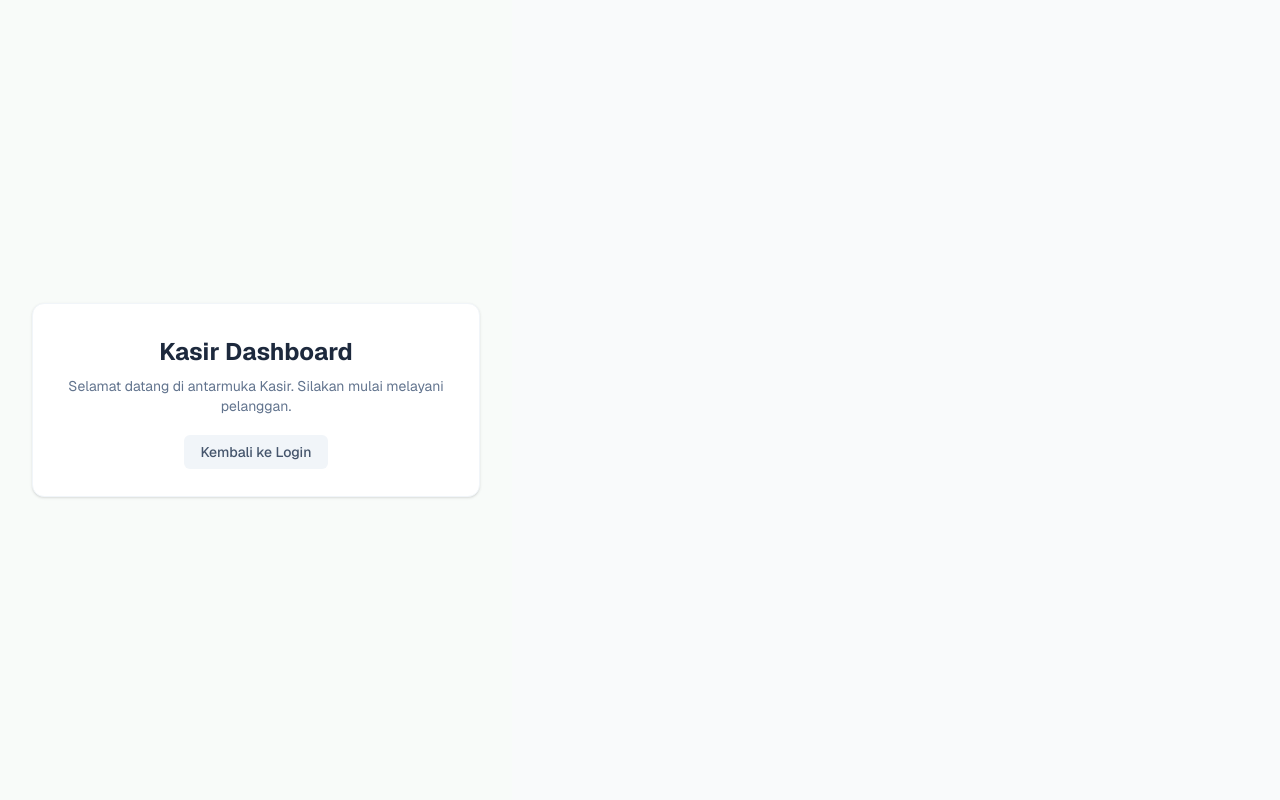
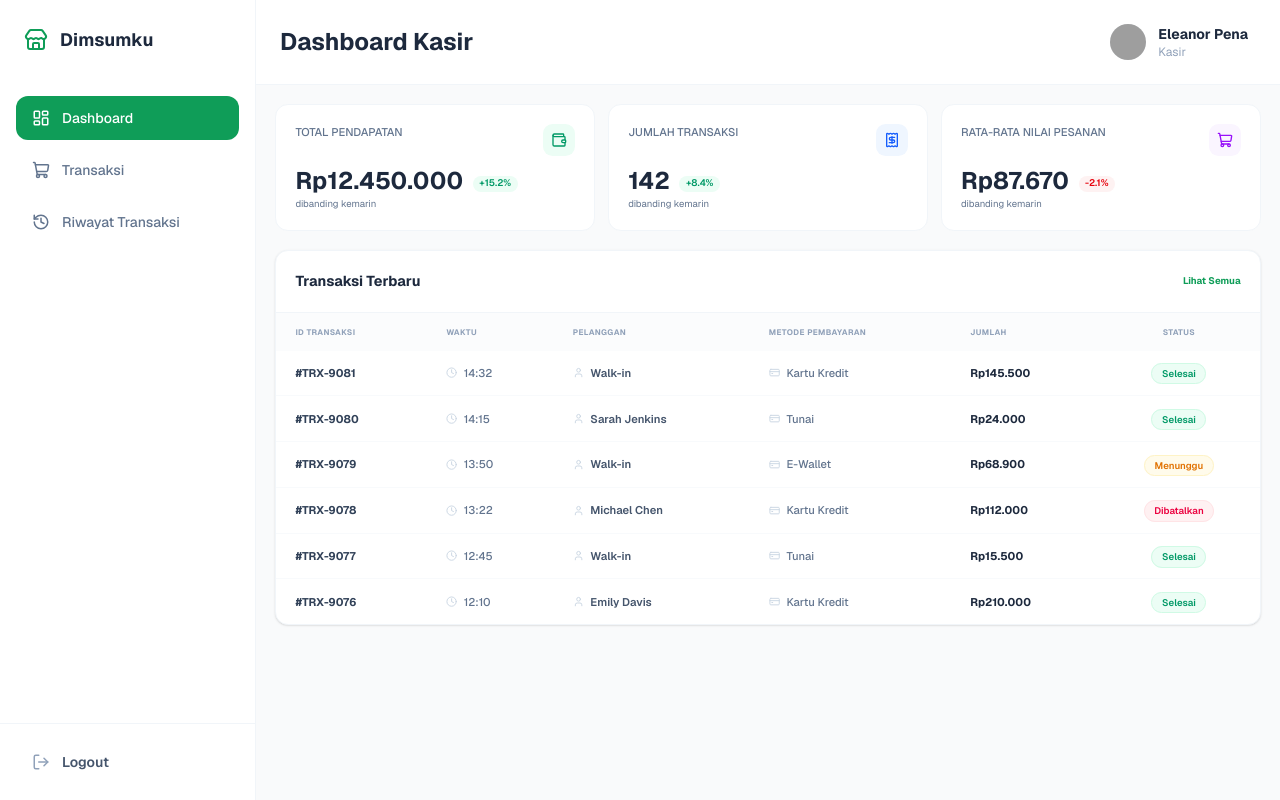
Before and after one commit to heldaramdhani/warung_jajan, a Next.js app: page /kasir in a window 1280 px wide. Built offline with nearby package versions, Linux system fonts and the light colour scheme; grey boxes are pictures that could not be loaded.

Commit message:
add dashboard kasir
add dashboard kasir

```diff
--- a/src/app/admin/produk/page.tsx
+++ b/src/app/admin/produk/page.tsx
@@ -22,7 +22,7 @@ export default function ProdukPage() {
 
   // Form states for Add Product
   const [addForm, setAddForm] = useState({
-    name: '', description: '', category: 'Dimsum', purchasePrice: '', sellingPrice: '', image: ''
+    name: '', description: '', category: 'Dimsum', sellingPrice: '', image: ''
   });
 
   // Fetch products from API
@@ -39,7 +39,6 @@ export default function ProdukPage() {
             name: p.nama_produk,
             description: `Stok: ${p.stok}`,
             category: p.kategori?.nama_kategori || 'Tanpa Kategori',
-            purchasePrice: 'Rp 0',
             sellingPrice: `Rp ${p.harga.toLocaleString('id-ID')}`,
             image: p.gambar_url || undefined
           }));
@@ -81,13 +80,12 @@ export default function ProdukPage() {
       name: addForm.name || 'Produk Baru',
       description: addForm.description || '-',
       category: addForm.category,
-      purchasePrice: `Rp ${addForm.purchasePrice || '0'}`,
       sellingPrice: `Rp ${addForm.sellingPrice || '0'}`,
       image: addForm.image || undefined
     };
     setProductsList([newProduct, ...productsList]);
     setIsModalOpen(false);
-    setAddForm({ name: '', description: '', category: 'Dimsum', purchasePrice: '', sellingPrice: '', image: '' });
+    setAddForm({ name: '', description: '', category: 'Dimsum', sellingPrice: '', image: '' });
   };
 
   const submitEditProduct = () => {
--- a/src/app/kasir/layout.tsx
+++ b/src/app/kasir/layout.tsx
@@ -1,10 +1,21 @@
+'use client';
+
 import React from 'react';
+import { Sidebar } from '@/components/kasir/Sidebar';
+import { Navbar } from '@/components/kasir/Navbar';
 
 export default function KasirLayout({ children }: { children: React.ReactNode }) {
   return (
     <div className="flex h-screen bg-[#f9fafb] font-sans">
-      {/* Kasir layout placeholder */}
-      {children}
+      <Sidebar />
+      <div className="flex-1 flex flex-col overflow-hidden">
+        <Navbar />
+        <main className="flex-1 overflow-y-auto bg-[#f9fafb]">
+          <div style={{ zoom: 0.8 } as any} className="p-4 md:p-6 min-h-full">
+            {children}
+          </div>
+        </main>
+      </div>
     </div>
   );
 }
--- a/src/app/kasir/page.tsx
+++ b/src/app/kasir/page.tsx
@@ -1,12 +1,123 @@
+'use client';
+
 import React from 'react';
+import { Wallet, Receipt, ShoppingCart, Clock, User, CreditCard } from 'lucide-react';
+import { StatCard } from '@/components/admin/StatCard';
+
+// Status badge component
+const StatusBadge = ({ status }: { status: string }) => {
+  const styles: Record<string, string> = {
+    'Selesai': 'bg-emerald-50 text-emerald-600 border-emerald-100',
+    'Menunggu': 'bg-amber-50 text-amber-600 border-amber-100',
+    'Dibatalkan': 'bg-rose-50 text-rose-600 border-rose-100',
+  };
+
+  return (
+    <span className={`px-3 py-1 rounded-full text-xs font-semibold border ${styles[status] || 'bg-slate-50 text-slate-600'}`}>
+      {status}
+    </span>
+  );
+};
 
 export default function KasirDashboard() {
+  const recentTransactions = [
+    { id: '#TRX-9081', waktu: '14:32', pelanggan: 'Walk-in', metode: 'Kartu Kredit', jumlah: 'Rp145.500', status: 'Selesai' },
+    { id: '#TRX-9080', waktu: '14:15', pelanggan: 'Sarah Jenkins', metode: 'Tunai', jumlah: 'Rp24.000', status: 'Selesai' },
+    { id: '#TRX-9079', waktu: '13:50', pelanggan: 'Walk-in', metode: 'E-Wallet', jumlah: 'Rp68.900', status: 'Menunggu' },
+    { id: '#TRX-9078', waktu: '13:22', pelanggan: 'Michael Chen', metode: 'Kartu Kredit', jumlah: 'Rp112.000', status: 'Dibatalkan' },
+    { id: '#TRX-9077', waktu: '12:45', pelanggan: 'Walk-in', metode: 'Tunai', jumlah: 'Rp15.500', status: 'Selesai' },
+    { id: '#TRX-9076', waktu: '12:10', pelanggan: 'Emily Davis', metode: 'Kartu Kredit', jumlah: 'Rp210.000', status: 'Selesai' },
+  ];
+
   return (
-    <div className="p-8 min-h-screen bg-[#f8fbf9] flex flex-col items-center justify-center">
-      <div className="bg-white p-8 rounded-xl shadow-sm border border-slate-100 text-center max-w-md w-full">
-        <h1 className="text-2xl font-bold text-slate-800 mb-2">Kasir Dashboard</h1>
-        <p className="text-slate-500 mb-6 text-sm">Selamat datang di antarmuka Kasir. Silakan mulai melayani pelanggan.</p>
-        <a href="/login" className="px-4 py-2 bg-slate-100 text-slate-600 rounded-md text-sm font-medium hover:bg-slate-200 transition-colors">Kembali ke Login</a>
+    <div className="flex flex-col gap-6">
+      {/* Stats Grid */}
+      <div className="grid grid-cols-1 md:grid-cols-3 gap-4">
+        <StatCard
+          title="TOTAL PENDAPATAN"
+          value="Rp12.450.000"
+          trend="+15.2%"
+          trendPositive={true}
+          subtitle="dibanding kemarin"
+          icon={Wallet}
+          iconBgColor="bg-emerald-50"
+          iconColor="text-emerald-600"
+        />
+        <StatCard
+          title="JUMLAH TRANSAKSI"
+          value="142"
+          trend="+8.4%"
+          trendPositive={true}
+          subtitle="dibanding kemarin"
+          icon={Receipt}
+          iconBgColor="bg-blue-50"
+          iconColor="text-blue-600"
+        />
+        <StatCard
+          title="RATA-RATA NILAI PESANAN"
+          value="Rp87.670"
+          trend="-2.1%"
+          trendPositive={false}
+          subtitle="dibanding kemarin"
+          icon={ShoppingCart}
+          iconBgColor="bg-purple-50"
+          iconColor="text-purple-600"
+        />
+      </div>
+
+      {/* Transactions Table */}
+      <div className="bg-white rounded-2xl border border-slate-100 shadow-sm overflow-hidden flex flex-col">
+        <div className="p-6 border-b border-slate-100 flex justify-between items-center">
+          <h2 className="text-lg font-bold text-slate-800 flex items-center gap-2">
+            Transaksi Terbaru
+          </h2>
+          <button className="text-[#0f9d58] text-xs font-bold hover:underline">
+            Lihat Semua
+          </button>
+        </div>
+        <div className="overflow-x-auto">
+          <table className="w-full text-left">
+            <thead>
+              <tr className="bg-slate-50/50">
+                <th className="px-6 py-4 text-[10px] font-bold text-slate-400 tracking-wider uppercase">ID TRANSAKSI</th>
+                <th className="px-6 py-4 text-[10px] font-bold text-slate-400 tracking-wider uppercase">WAKTU</th>
+                <th className="px-6 py-4 text-[10px] font-bold text-slate-400 tracking-wider uppercase">PELANGGAN</th>
+                <th className="px-6 py-4 text-[10px] font-bold text-slate-400 tracking-wider uppercase">METODE PEMBAYARAN</th>
+                <th className="px-6 py-4 text-[10px] font-bold text-slate-400 tracking-wider uppercase">JUMLAH</th>
+                <th className="px-6 py-4 text-[10px] font-bold text-slate-400 tracking-wider uppercase text-center">STATUS</th>
+              </tr>
+            </thead>
+            <tbody className="divide-y divide-slate-50">
+              {recentTransactions.map((trx, i) => (
+                <tr key={i} className="hover:bg-slate-50 transition-colors group">
+                  <td className="px-6 py-4 text-sm font-bold text-slate-700">{trx.id}</td>
+                  <td className="px-6 py-4 text-sm text-slate-500 font-medium">
+                    <div className="flex items-center gap-2">
+                      <Clock size={14} className="text-slate-300" />
+                      {trx.waktu}
+                    </div>
+                  </td>
+                  <td className="px-6 py-4 text-sm text-slate-600 font-semibold">
+                    <div className="flex items-center gap-2">
+                      <User size={14} className="text-slate-300" />
+                      {trx.pelanggan}
+                    </div>
+                  </td>
+                  <td className="px-6 py-4 text-sm text-slate-500 font-medium">
+                    <div className="flex items-center gap-2">
+                      <CreditCard size={14} className="text-slate-300" />
+                      {trx.metode}
+                    </div>
+                  </td>
+                  <td className="px-6 py-4 text-sm font-bold text-slate-800">{trx.jumlah}</td>
+                  <td className="px-6 py-4 text-center">
+                    <StatusBadge status={trx.status} />
+                  </td>
+                </tr>
+              ))}
+            </tbody>
+          </table>
+        </div>
       </div>
     </div>
   );
--- /dev/null
+++ b/src/components/kasir/Navbar.tsx
@@ -0,0 +1,39 @@
+'use client';
+
+import React from 'react';
+import { CardUser } from '../common/CardUser';
+import { usePathname } from 'next/navigation';
+
+export function Navbar() {
+  const pathname = usePathname();
+  let title = 'Dashboard Kasir';
+  let subtitle = '';
+
+  if (pathname === '/kasir/transaksi') {
+    title = 'Transaksi Baru';
+    subtitle = 'Input pesanan pelanggan';
+  } else if (pathname === '/kasir/riwayat') {
+    title = 'Riwayat Transaksi';
+    subtitle = 'Daftar semua transaksi yang telah dilakukan';
+  }
+
+  return (
+    <header className="bg-white flex items-center justify-between px-6 py-4 border-b border-slate-100 min-h-[80px]">
+      <div>
+        <h1 className="text-2xl font-bold text-slate-800">{title}</h1>
+        {subtitle && <p className="text-sm text-slate-500 mt-1">{subtitle}</p>}
+      </div>
+
+      <div className="flex items-center ml-auto">
+        <div className="flex items-center gap-3 cursor-pointer p-2 rounded-xl hover:bg-slate-50 transition-colors">
+          <CardUser
+            name="Eleanor Pena"
+            role="Kasir"
+            initial="E"
+            avatarUrl="https://i.pravatar.cc/150?u=eleanor"
+          />
+        </div>
+      </div>
+    </header>
+  );
+}
--- /dev/null
+++ b/src/components/kasir/Sidebar.tsx
@@ -0,0 +1,58 @@
+'use client';
+
+import React from 'react';
+import { Store, LayoutDashboard, ShoppingCart, History, LogOut } from 'lucide-react';
+import Link from 'next/link';
+import { usePathname } from 'next/navigation';
+
+export function Sidebar() {
+  const pathname = usePathname();
+
+  const navLinks = [
+    { href: '/kasir', label: 'Dashboard', icon: LayoutDashboard },
+    { href: '/kasir/transaksi', label: 'Transaksi', icon: ShoppingCart },
+    { href: '/kasir/riwayat', label: 'Riwayat Transaksi', icon: History },
+  ];
+
+  return (
+    <aside className="w-64 bg-white border-r border-slate-100 flex flex-col h-full">
+      {/* Logo Area */}
+      <div className="h-20 flex items-center px-6">
+        <div className="flex items-center gap-3">
+          <Store className="text-[#0f9d58]" size={24} />
+          <span className="font-bold text-slate-800 text-lg">Dimsumku</span>
+        </div>
+      </div>
+
+      {/* Navigation */}
+      <nav className="flex-1 px-4 py-4 space-y-2">
+        {navLinks.map((link) => {
+          const isActive = pathname === link.href;
+          const Icon = link.icon;
+          return (
+            <Link
+              key={link.href}
+              href={link.href}
+              className={`flex items-center gap-3 px-4 py-3 rounded-xl text-sm font-medium transition-colors ${
+                isActive
+                  ? 'bg-[#0f9d58] text-white'
+                  : 'text-slate-500 hover:text-slate-800 hover:bg-slate-50'
+              }`}
+            >
+              <Icon size={18} />
+              {link.label}
+            </Link>
+          );
+        })}
+      </nav>
+
+      {/* Logout */}
+      <div className="p-4 border-t border-slate-100">
+        <button className="flex items-center gap-3 px-4 py-3 w-full rounded-xl text-sm font-medium transition-colors text-slate-600 hover:bg-red-50 hover:text-red-600 active:bg-red-100 group">
+          <LogOut size={18} className="text-slate-400 group-hover:text-red-600 transition-colors" />
+          <span className="font-semibold">Logout</span>
+        </button>
+      </div>
+    </aside>
+  );
+}
--- a/src/data/mockProducts.ts
+++ b/src/data/mockProducts.ts
@@ -6,7 +6,6 @@ export const initialProducts: Product[] = [
     name: 'Dimsum Ayam',
     description: '6 pcs • Siap jual',
     category: 'Dimsum',
-    purchasePrice: 'Rp 8.000',
     sellingPrice: 'Rp 18.000',
     image: 'https://images.unsplash.com/photo-1496116218417-1a781b1c416c?q=80&w=200&auto=format&fit=crop'
   },
@@ -15,7 +14,6 @@ export const initialProducts: Product[] = [
     name: 'Dimsum Mentai',
     description: 'Porsi reguler • Fresh made',
     category: 'Dimsum',
-    purchasePrice: 'Rp 10.000',
     sellingPrice: 'Rp 22.000',
     image: 'https://images.unsplash.com/photo-1541696432-82c6da8ce7bf?q=80&w=200&auto=format&fit=crop'
   },
@@ -24,7 +22,6 @@ export const initialProducts: Product[] = [
     name: 'Dimsum Mozarella',
     description: 'Ukuran medium • Frozen stock',
     category: 'Dimsum',
-    purchasePrice: 'Rp 7.500',
     sellingPrice: 'Rp 15.000',
     image: 'https://images.unsplash.com/photo-1627581575459-3c3bdf1bc5e8?q=80&w=200&auto=format&fit=crop'
   },
@@ -33,7 +30,6 @@ export const initialProducts: Product[] = [
     name: 'Es Teh Manis',
     description: 'Cup 16 oz • Best seller',
     category: 'Minuman',
-    purchasePrice: 'Rp 3.000',
     sellingPrice: 'Rp 8.000',
     image: 'https://images.unsplash.com/photo-1556679343-c7306c1976bc?q=80&w=200&auto=format&fit=crop'
   },
@@ -42,7 +38,6 @@ export const initialProducts: Product[] = [
     name: 'Dimsum Kuah Pedas',
     description: 'Porsi jumbo • Pedas level 3',
     category: 'Dimsum',
-    purchasePrice: 'Rp 9.500',
     sellingPrice: 'Rp 19.000',
     image: 'https://images.unsplash.com/photo-1582878826629-29b7ad1cdc43?q=80&w=200&auto=format&fit=crop'
   },
@@ -51,7 +46,6 @@ export const initialProducts: Product[] = [
     name: 'Teh Tarik',
     description: 'Cup 16 oz • Best seller',
     category: 'Minuman',
-    purchasePrice: 'Rp 5.000',
     sellingPrice: 'Rp 12.000',
     image: 'https://images.unsplash.com/photo-1629851759247-c0e0b3dd1dcc?q=80&w=200&auto=format&fit=crop'
   },
```
Also changed, not shown: src/components/admin/produk/ProductModals.tsx (+2 -16 lines), src/components/admin/produk/ProductTable.tsx (+3 -4 lines), src/components/kasir/Cart.tsx (deleted), src/components/kasir/PaymentModal.tsx (deleted), src/components/kasir/ProductList.tsx (deleted).
